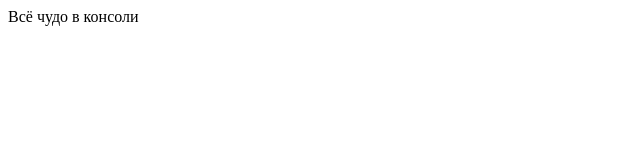
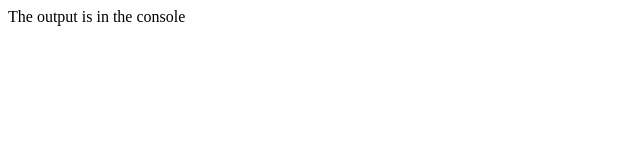
Before and after one commit to BlackPawsStudio/Dominoes-tech-challenge, a website built with webpack: page src/index.html in a window 1280 px wide. Shown: the full height of the page, 0-640 px from the left. Built offline with nearby package versions, Linux system fonts and the light colour scheme.

Commit message:
change html text

```diff
--- a/src/index.html
+++ b/src/index.html
@@ -7,6 +7,6 @@
   <title>Domino</title>
 </head>
 <body>
-  Всё чудо в консоли
+  The output is in the console
 </body>
 </html>
```
